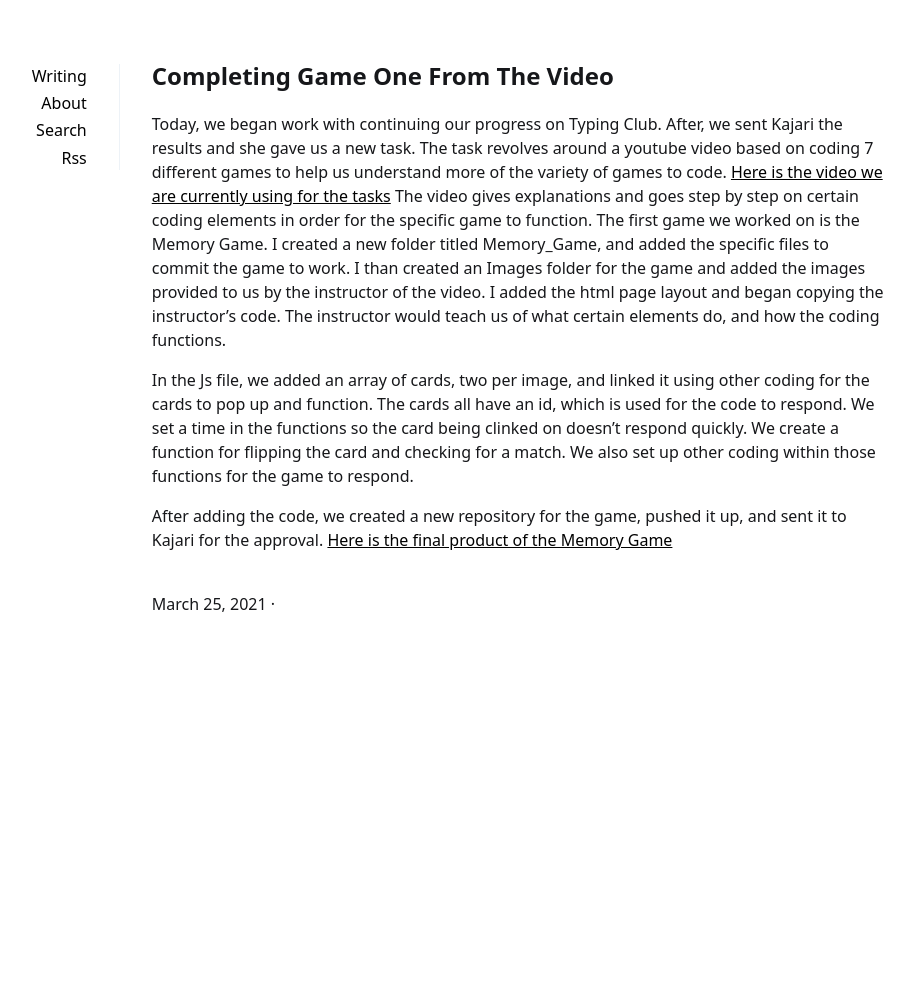
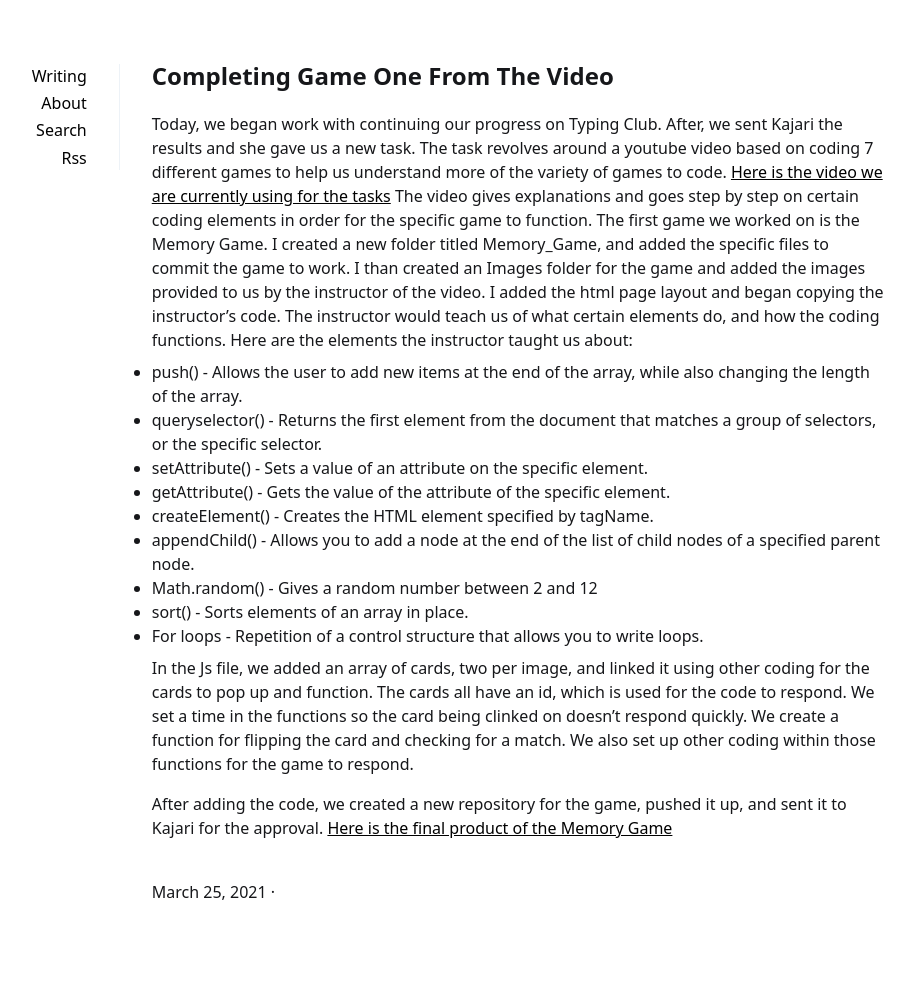
Before and after one commit to Osvaldo178/Osvaldo178.github.io, a Jekyll site: the page built from _posts/2021-3-25-Completing-Game-One-From-The-Video.md, in a window 1280 px wide. Shown: the whole page, without its empty margins (201-1115 px from the left). Built offline with Jekyll 4.4.1, drawn with Linux system fonts in a browser that asks for light colours; before the commit the page ends 900 px from its top, so only the background shows below that.

Commit message:
added the list and gave the description

```diff
--- a/_posts/2021-3-25-Completing-Game-One-From-The-Video.md
+++ b/_posts/2021-3-25-Completing-Game-One-From-The-Video.md
@@ -5,7 +5,17 @@ description:
 summary:
 tags:
 ---
-Today, we began work with continuing our progress on Typing Club. After, we sent Kajari the results and she gave us a new task. The task revolves around a youtube video based on coding 7 different games to help us understand more of the variety of games to code. [Here is the video we are currently using for the tasks](https://www.youtube.com/watch?v=lhNdUVh3qCc) The video gives explanations and goes step by step on certain coding elements in order for the specific game to function. The first game we worked on is the Memory Game. I created a new folder titled Memory_Game, and added the specific files to commit the game to work. I than created an Images folder for the game and added the images provided to us by the instructor of the video. I added the html page layout and began copying the instructor's code. The instructor would teach us of what certain elements do, and how the coding functions.
+Today, we began work with continuing our progress on Typing Club. After, we sent Kajari the results and she gave us a new task. The task revolves around a youtube video based on coding 7 different games to help us understand more of the variety of games to code. [Here is the video we are currently using for the tasks](https://www.youtube.com/watch?v=lhNdUVh3qCc) The video gives explanations and goes step by step on certain coding elements in order for the specific game to function. The first game we worked on is the Memory Game. I created a new folder titled Memory_Game, and added the specific files to commit the game to work. I than created an Images folder for the game and added the images provided to us by the instructor of the video. I added the html page layout and began copying the instructor's code. The instructor would teach us of what certain elements do, and how the coding functions. Here are the elements the instructor taught us about:
+
+* push() - Allows the user to add new items at the end of the array, while also changing the length of the array.
+* queryselector() - Returns the first element from the document that matches a group of selectors, or the specific selector.
+* setAttribute() - Sets a value of an attribute on the specific element.
+* getAttribute() - Gets the value of the attribute of the specific element.
+* createElement() - Creates the HTML element specified by tagName.
+* appendChild() - Allows you to add a node at the end of the list of child nodes of a specified parent node.
+* Math.random() - Gives a random number between 2 and 12
+* sort() - Sorts elements of an array in place.
+* For loops - Repetition of a control structure that allows you to write loops.
 
 In the Js file, we added an array of cards, two per image, and linked it using other coding for the cards to pop up and function. The cards all have an id, which is used for the code to respond. We set a time in the functions so the card being clinked on doesn't respond quickly. We create a function for flipping the card and checking for a match. We also set up other coding within those functions for the game to respond.
 
```
